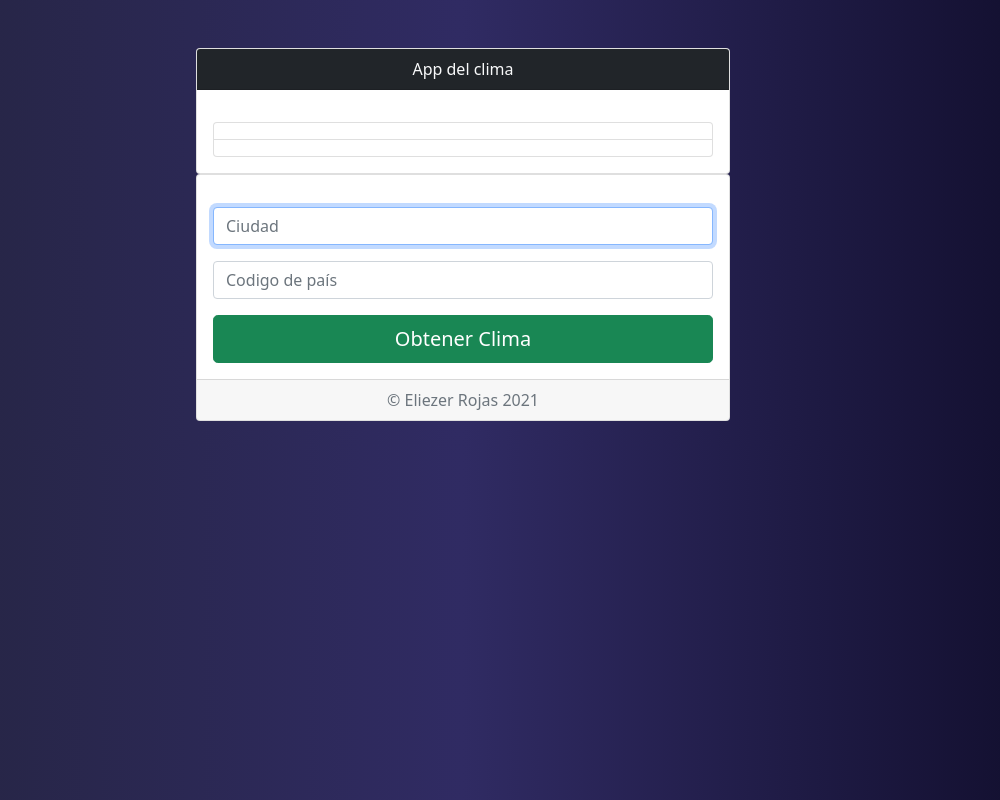
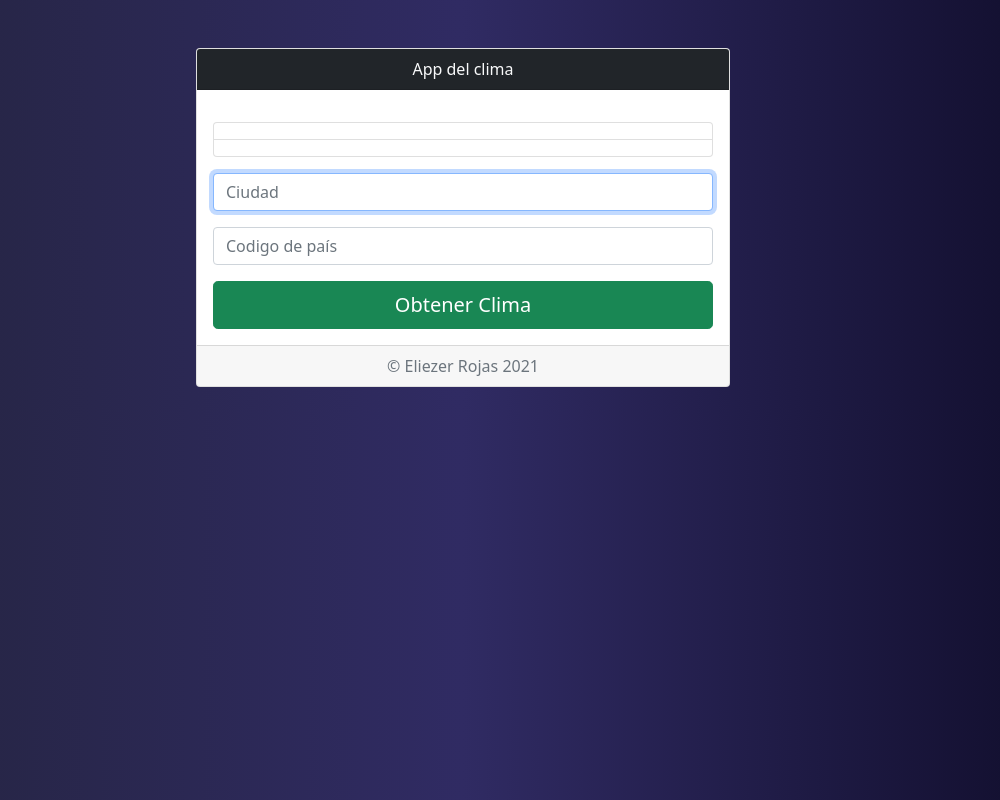
Before and after one commit to SoyEliezerRojas/App-Weather, a website built with webpack: page src/index.html in a window 1280 px wide. Shown: the whole page, without its empty margins (177-1177 px from the left). Built offline with nearby package versions, Linux system fonts and the light colour scheme; no server answers.

Commit message:
Solo una tarjeta para mostrar todo

```diff
--- a/src/index.html
+++ b/src/index.html
@@ -14,7 +14,8 @@
                 <div class="card">
                     <div class="card-header bg-dark text-light">
                         App del clima
-                      </div>
+                    </div>
+
                     <div class="card-body">
                         <h1 id="weather-location" class="h3"></h1>
                         <h3 id="weather-description" class="h4"></h3>
@@ -23,10 +24,6 @@
                             <li class="list-group-item" id="weather-humidity"></li>
                             <li class="list-group-item" id="weather-wind"></li>
                         </ul>
-                    </div>
-                </div>
-                <div class="card">
-                    <div class="card-body">
                         <form id="w-form">
                             <div class="form-group">
                                 <input type="text" class="form-control mt-3" id="city" placeholder="Ciudad" autofocus>
```
Also changed, not shown: dist/index.html.
